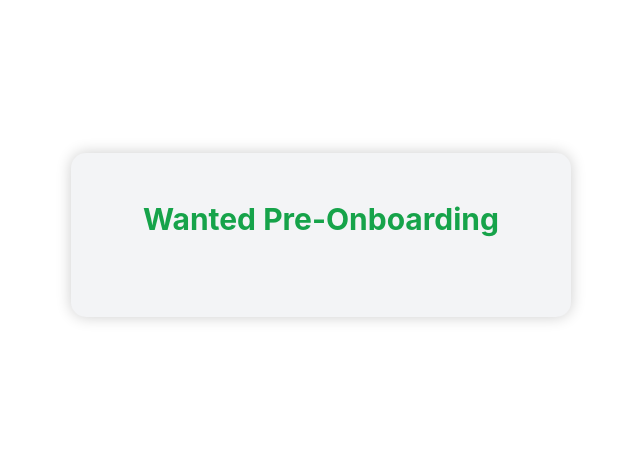
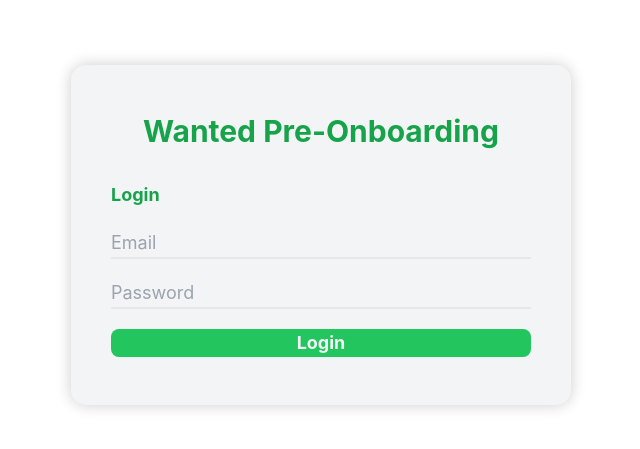
Before and after one commit to ijaesin/wanted-pre-onboarding-frontend, a React (Create React App) app: page /signin in a window 1280 px wide. Shown: the part 165-614 px from the top of the page, without its empty margins (319-959 px from the left). Built offline with nearby package versions, Linux system fonts and the light colour scheme.

Commit message:
로그인 컴포넌트 ui 구현

```diff
--- a/src/components/AuthTemplate.tsx
+++ b/src/components/AuthTemplate.tsx
@@ -1,9 +1,12 @@
+import LoginForm from "./LoginForm";
+
 export default function AuthTemplate() {
   return (
     <div className="w-[500px] bg-gray-100 rounded-[15px] shadow-[0_0_15px_rgba(0,0,0,0.2)] py-12 px-10">
       <div className="text-center text-green-600 font-bold text-3xl mb-8">
         Wanted Pre-Onboarding
       </div>
+      <LoginForm />
     </div>
   );
 }
--- /dev/null
+++ b/src/components/LoginForm.tsx
@@ -0,0 +1,28 @@
+export default function LoginForm() {
+  return (
+    <div>
+      <div className="text-green-600 font-bold text-lg mb-5">Login</div>
+      <form>
+        <input
+          type="email"
+          placeholder="Email"
+          data-testid="email-input"
+          className="bg-gray-100 outline-none border-b-2 text-lg mb-5 w-full"
+        />
+        <input
+          type="password"
+          placeholder="Password"
+          data-testid="password-input"
+          className="bg-gray-100 outline-none border-b-2 text-lg mb-5 w-full"
+        />
+        <button
+          type="submit"
+          data-testid="signin-button"
+          className="hover:bg-green-600 text-gray-100 bg-green-500 rounded-lg text-lg w-full font-bold cursor-pointer"
+        >
+          Login
+        </button>
+      </form>
+    </div>
+  );
+}
```
